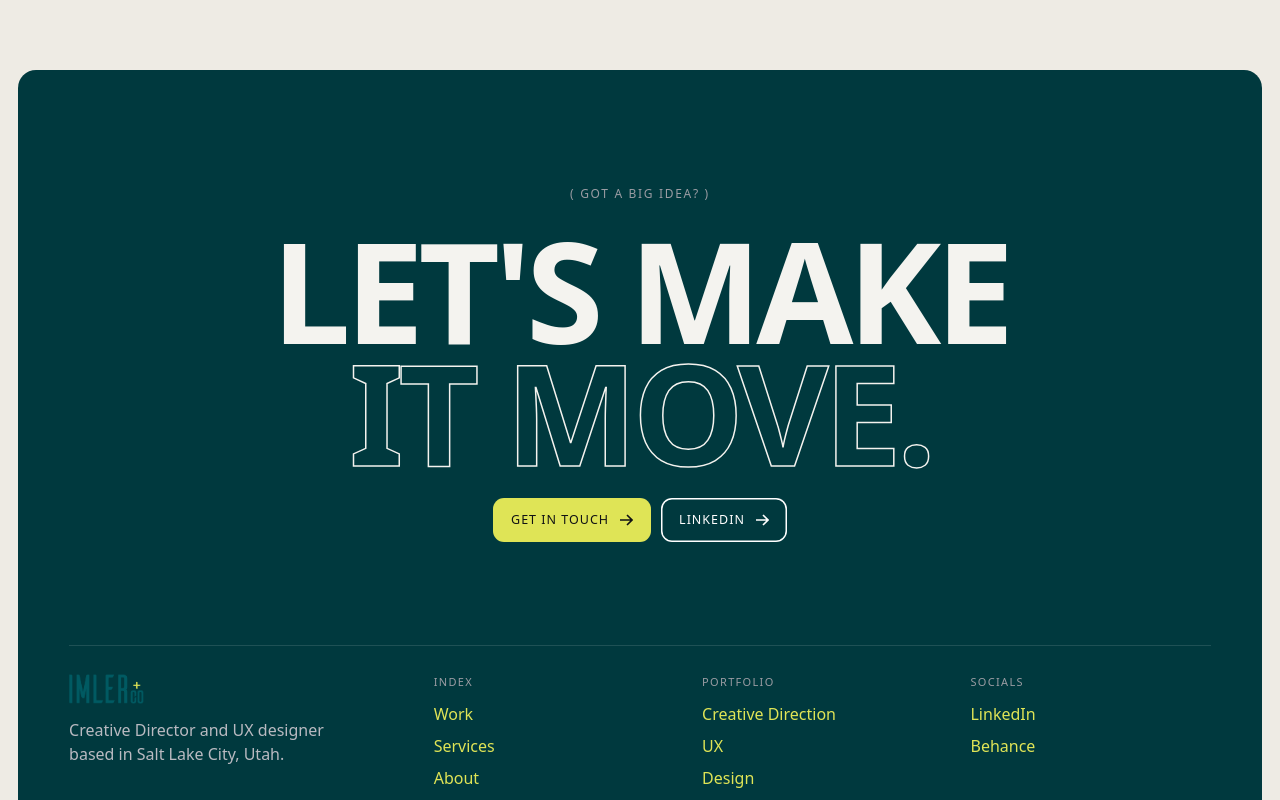
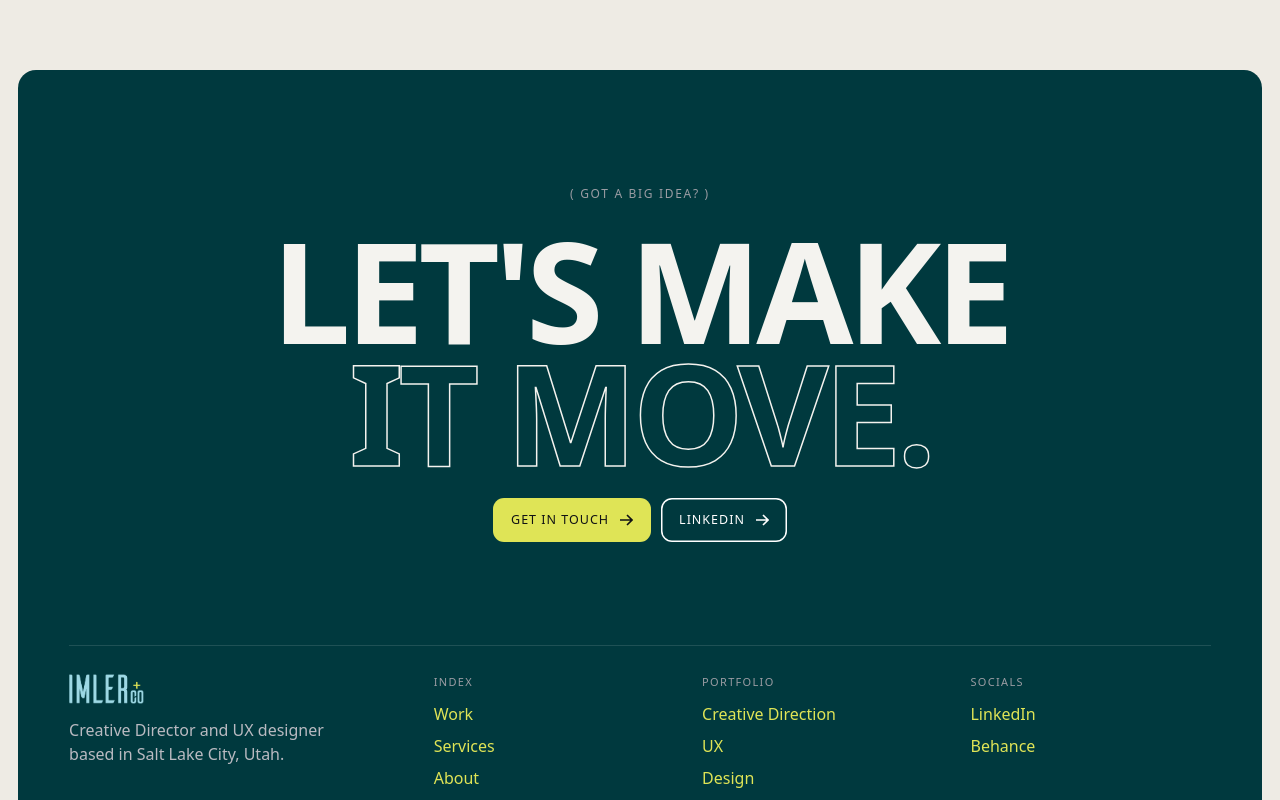
Before and after one commit to imlerco/imler.co, a plain HTML site: page cedar-city/index.html in a window 1280 px wide. Shown: the part 11200-12000 px from the top of the page. Drawn offline with Linux system fonts and the light colour scheme; a web font is replaced by a local one.

Commit message:
updated footer logo

```diff
--- a/cedar-city/index.html
+++ b/cedar-city/index.html
@@ -84,7 +84,7 @@
     </div>
   </div>
   <div class="foot">
-    <div><a href="../" class="logo" style="margin-bottom:14px"><img src="../imlerco_logo.png" alt="Imler + Co"></a><p>Creative Director and UX designer based in Salt Lake City, Utah.</p></div>
+    <div><a href="../" class="logo" style="margin-bottom:14px"><img src="../imlerco_logo_light.png" alt="Imler + Co"></a><p>Creative Director and UX designer based in Salt Lake City, Utah.</p></div>
     <div><h5>Index</h5><ul><li><a href="../#work">Work</a></li><li><a href="../#services">Services</a></li><li><a href="../#about">About</a></li><li><a href="../#archive">Archive</a></li></ul></div>
     <div><h5>Portfolio</h5><ul><li><a href="https://frankimler.myportfolio.com/work" target="_blank" rel="noopener">Creative Direction</a></li><li><a href="https://frankimler.myportfolio.com/ux" target="_blank" rel="noopener">UX</a></li><li><a href="https://frankimler.myportfolio.com/copy-of-creative-direction" target="_blank" rel="noopener">Design</a></li><li><a href="../resume/">Resume</a></li></ul></div>
     <div><h5>Socials</h5><ul><li><a href="https://www.linkedin.com/in/fimler/" target="_blank" rel="noopener">LinkedIn</a></li><li><a href="https://www.behance.net/imler" target="_blank" rel="noopener">Behance</a></li></ul></div>
```
Also changed, not shown: forceusa/index.html (+1 -1 lines), index.html (+1 -1 lines), letstalk/index.html (+1 -1 lines), resume/index.html (+1 -1 lines), tafi/index.html (+1 -1 lines), taylormed/index.html (+1 -1 lines), the-current/index.html (+1 -1 lines), vanderhall/index.html (+1 -1 lines), imlerco_logo_light.png (added).
